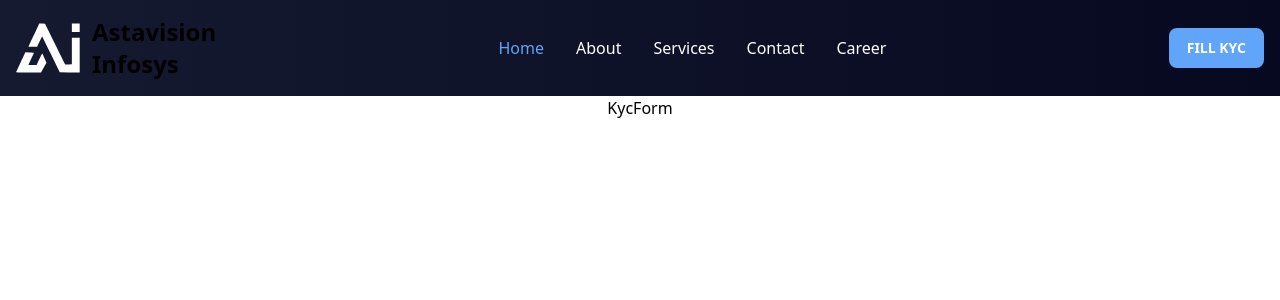
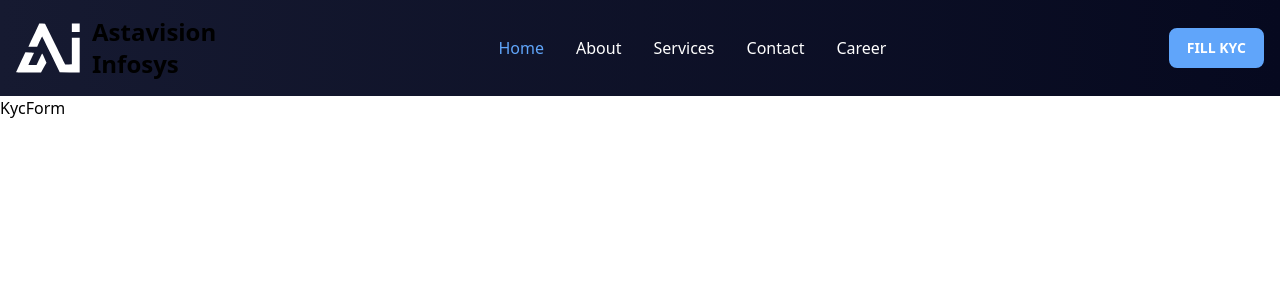
Before and after one commit to basantasharma/astavision, a React (Vite) app: page /kycform in a window 1280 px wide. Shown: the top 300 px of the page. Built offline with nearby package versions, Linux system fonts and the light colour scheme; a web font is replaced by a local one.

Commit message:
routing error gone

```diff
--- a/src/App.jsx
+++ b/src/App.jsx
@@ -3,7 +3,7 @@
 import { BrowserRouter as Router, Route, Routes } from "react-router-dom";
 import Navbar from "./components/Navbar.jsx";
 import Home from "./pages/home.jsx";
-import KycForm from "./components/KycForm";
+import KycForm from "./components/KycForm.jsx";
 
 function App() {
   return (
--- a/src/components/KycForm.jsx
+++ b/src/components/KycForm.jsx
@@ -1,12 +1,8 @@
-import React from "react";
-
 const KycForm = () => {
   return (
-    <>
-      <div className="flex justify-center align-middle items-center">
-        KycForm
-      </div>
-    </>
+    <div className=" ">
+      <h1 className="text-black">KycForm</h1>
+    </div>
   );
 };
 
--- a/src/components/Navbar.jsx
+++ b/src/components/Navbar.jsx
@@ -31,7 +31,7 @@ function Navigation() {
             </div>
           </Link>
           <div className="flex md:order-2 space-x-3 md:space-x-0 rtl:space-x-reverse">
-            <Link to="/kycfrom">
+            <Link to="/kycform">
               <button
                 type="button"
                 className=" text-white font-bold border-2 border-blue-400 bg-blue-400 hover:bg-blue-800 focus:ring-2   focus:outline-none focus:ring-blue-300  rounded-lg text-sm px-4 py-2 text-center dark:bg-blue-400 dark:hover:bg-transparent dark:hover:border-blue-400 dark:hover:text-blue-400 dark:focus:ring-blue-400"
```
